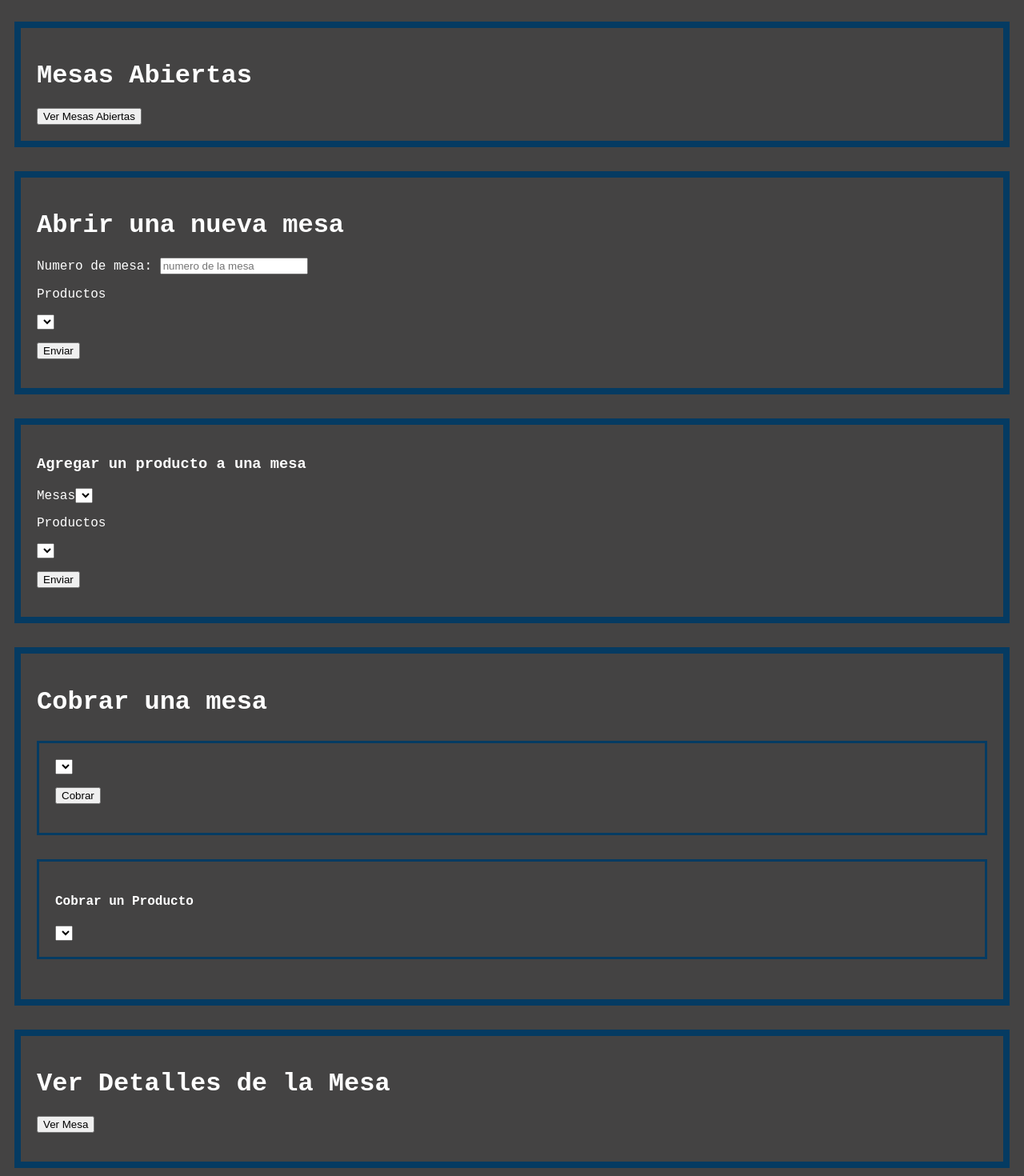
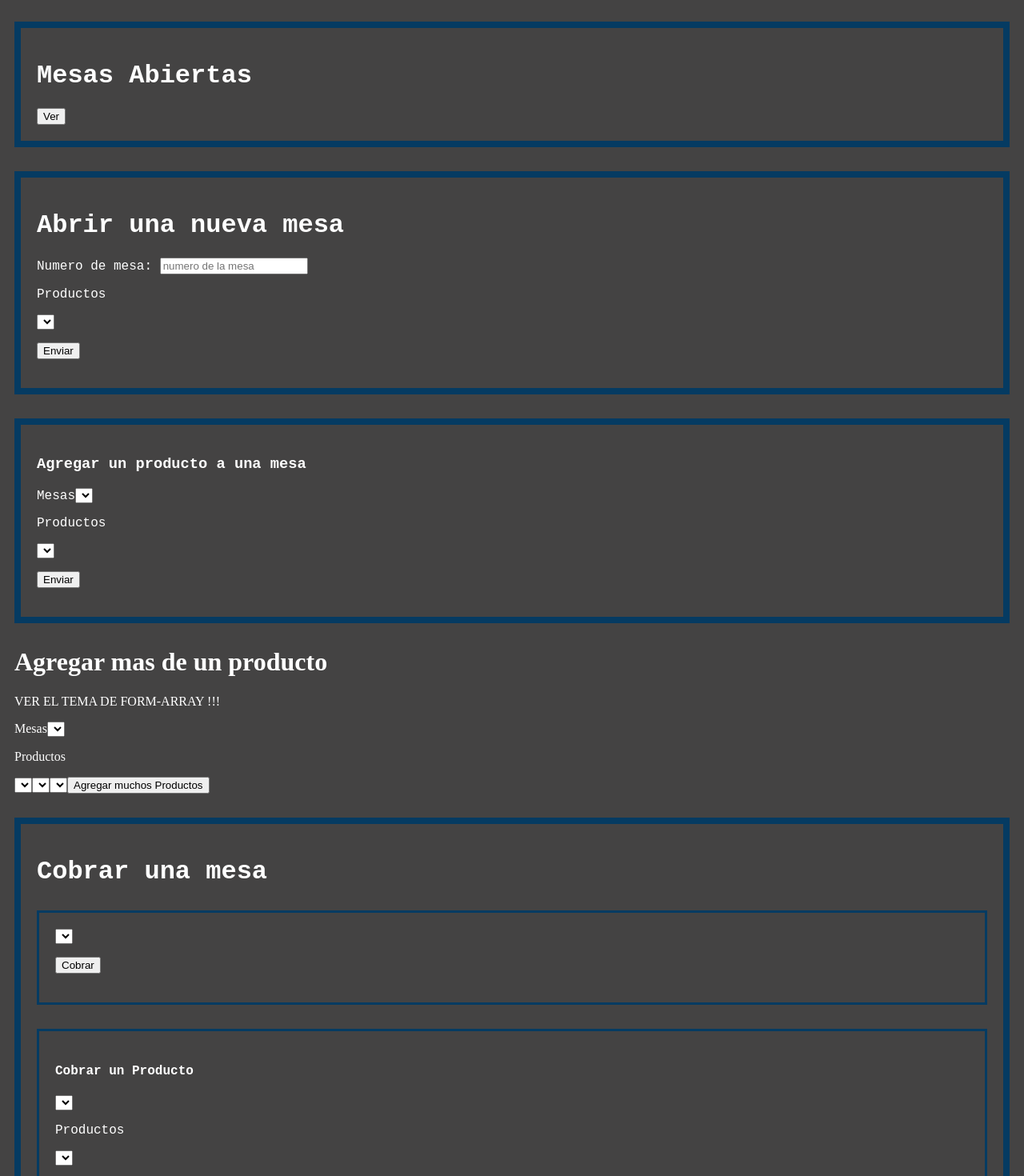
Before and after one commit to leandrogiova/ProyectoB-FrontEnd, an Angular app: page /mibar in a window 1280 px wide. Shown: the part 160-1630 px from the top of the page at 80% size. Built offline with nearby package versions, Linux system fonts and the light colour scheme; no server answers.

Commit message:
Agregando mas de un producto

```diff
--- a/src/app/mibar/mibar.component.html
+++ b/src/app/mibar/mibar.component.html
@@ -4,9 +4,12 @@
 
 <div class="recuadro_principal">
     <h1>Mesas Abiertas</h1>
-    <input type = "button" (click) = "verMesasAbiertas()" value = "Ver Mesas Abiertas">
+    <button (click) = "VerOcutalLista()"> {{verOcultar}} </button>
 
-    <li *ngFor = "let mesaAbiertas of mesas, let i=index" class="recuadro_secundario">
+    <label *ngIf = "verLista">
+       <p> <input type = "button" (click) = "verMesasAbiertas()" value = "Actualizar"> </p>
+
+        <li *ngFor = "let mesaAbiertas of mesas, let i=index" class="recuadro_secundario" >
                 <ul> Numero de mesa: {{mesaAbiertas.numero_mesa}} </ul>
                 <ul> Estado: {{mesaAbiertas.estado}}</ul>
                 <p> Lista de Productos: </p>
@@ -17,8 +20,8 @@
                     Precio total de la mesa: {{item[i]}}
                 </ul>
         </li>
+    </label>
 </div>
-
 
 <div class = "recuadro_principal">
     <h1>Abrir una nueva mesa </h1>
@@ -54,6 +57,45 @@
 </div>
 
 
+<div>
+    <h1> Agregar mas de un producto</h1>
+    <p>
+        VER EL TEMA DE FORM-ARRAY !!!
+    </p>
+    <p>
+        <label> Mesas</label>
+        <select [formControl] = "numeroMesa" >
+            <option *ngFor = "let mesa of mesas" value={{mesa.id}}>
+                ID de la mesa "{{mesa.id}}" | Numero de la mesa "{{mesa.numero_mesa}}" | Estado: "{{mesa.estado}}"
+            </option>
+      </select>
+    </p>
+
+
+    <p> <label> Productos </label> </p>
+        <select>
+                <option *ngFor = "let producto of productos, let i = index" value = "">
+                    {{producto.numeroProducto}} | {{producto.nombre}} | {{producto.precio}}
+                </option>
+        </select>
+
+        <select>
+            <option *ngFor = "let producto of productos" value = "productosAgregar">
+                {{producto.numeroProducto}} | {{producto.nombre}} | {{producto.precio}}
+            </option>
+    </select>
+
+    <select >
+        <option *ngFor = "let producto of productos" value = "productosAgregar">
+            {{producto.numeroProducto}} | {{producto.nombre}} | {{producto.precio}}
+        </option>
+    </select>
+    <input type="submit" (click) = "AgregarMuchosProductos()" value= "Agregar muchos Productos"/>
+
+
+</div>
+
+
 
 <div class = "recuadro_principal">
     <h1>Cobrar una mesa</h1>
@@ -74,8 +116,26 @@
                 ID de la mesa "{{mesa.id}}" | Numero de la mesa "{{mesa.numero_mesa}}" | Estado: "{{mesa.estado}}"
             </option>
         </select>
+
+
+        <p> <label> Productos </label> </p>
+        <select [formControl] = "numeroDeProducto" >
+                <option *ngFor = "let producto of productos, let e" value={{producto.numeroProducto}}>
+                    {{producto.numeroProducto}} | {{producto.nombre}} | {{producto.precio}}
+                </option>
+        </select>
+        <p> <button type = "submit" (click) = "cobrarUnProducto()">Cobrar un producto </button> </p>
+
+
+
     </div>
 </div>
+
+
+
+
+
+
 <div class = "recuadro_principal">
     <h1>Ver Detalles de la Mesa</h1>
     <p> <button type = "submit" (click) = "verMesasAbiertas()"> Ver Mesa </button> </p>
--- a/src/app/mibar/mibar.component.ts
+++ b/src/app/mibar/mibar.component.ts
@@ -21,9 +21,14 @@ export class MibarComponent implements OnInit {
   numeroDeProducto: FormControl;
   abrirNuevaMesa: mesaProductos;
 
+  verLista: boolean;
+  verOcultar: string;
   productos: Producto[];
   mesas: mesaProductos[];
   precioTotal: number[];
+
+
+  productosAgregar: Producto[];
 
   constructor(private servicioProducto: ProductoService,private mesaProductoService: MesaProductoService ,private fb: FormBuilder ) {
 
@@ -38,7 +43,12 @@ export class MibarComponent implements OnInit {
     this.numeroDeProducto = new FormControl('');
     this.abrirNuevaMesa = new mesaProductos();
 
+    this.verLista = false;
+    this.verOcultar = "Ver";
     this.precioTotal = [];
+
+
+    this.productosAgregar = [];
   }
 
 
@@ -52,6 +62,22 @@ export class MibarComponent implements OnInit {
     });
   }
 
+
+  /*
+    * Oculta o muestra la lista de las mesas
+  */
+  VerOcutalLista(){
+    if(this.verLista){
+      this.verLista = false;
+      this.verOcultar = "Ver"
+    }
+    else{
+      this.verLista = true;
+      this.verOcultar = "Ocultar"
+
+    }
+    console.log("verLIsta= ", this.verLista);
+  }
 
 
   /*
@@ -150,6 +176,16 @@ actualizar(){
   }
 }
 
+
+  AgregarMuchosProductos(){
+
+    console.log("Viendo lista de productos", this.productosAgregar )
+
+  }
+
+
+
+
   /*
     * Funcion cobrarMesa
     * cierra la mesa actualizando el estado a False, representado a la mesa cerrada
@@ -166,6 +202,27 @@ actualizar(){
       }
 
     }
+  }
+
+  cobrarUnProducto(){
+
+    for(let i in this.mesas){
+      if(this.numeroMesa.value == this.mesas[i].id){
+
+//VER SI LA LISTA DE PRODUCTO DEBE SER LA LISTA DE PRODUCTOS DE LA MESA ABIERTA!!!!
+// LUEGO PODER AGREGAR MUCHOS PRODUCTOS A LA VEZ
+        for(let e in this.mesas[i].listaProductos){
+          if(this.productos[e].numeroProducto == this.numeroDeProducto.value){
+
+            this.mesas[i].precioTemporal = this.mesas[i].precioTemporal + this.productos[e].precio;
+            console.log("this.mesas[i].precioTemporal", this.mesas[i].precioTemporal );
+          }
+        }
+
+
+      }
+    }
+
 
 
   }
```
Lines whose indentation alone changed are shown as unchanged.
